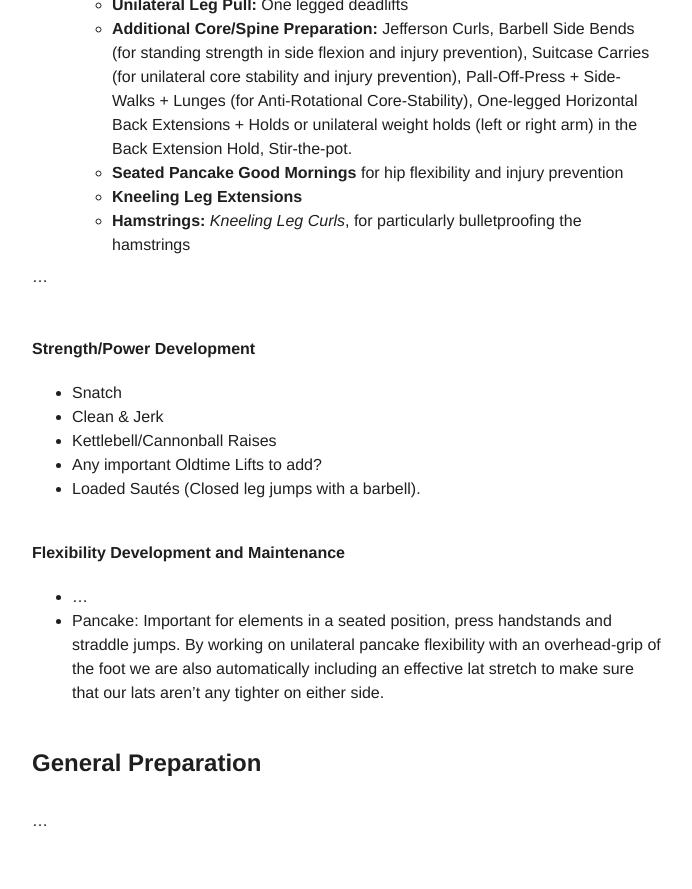
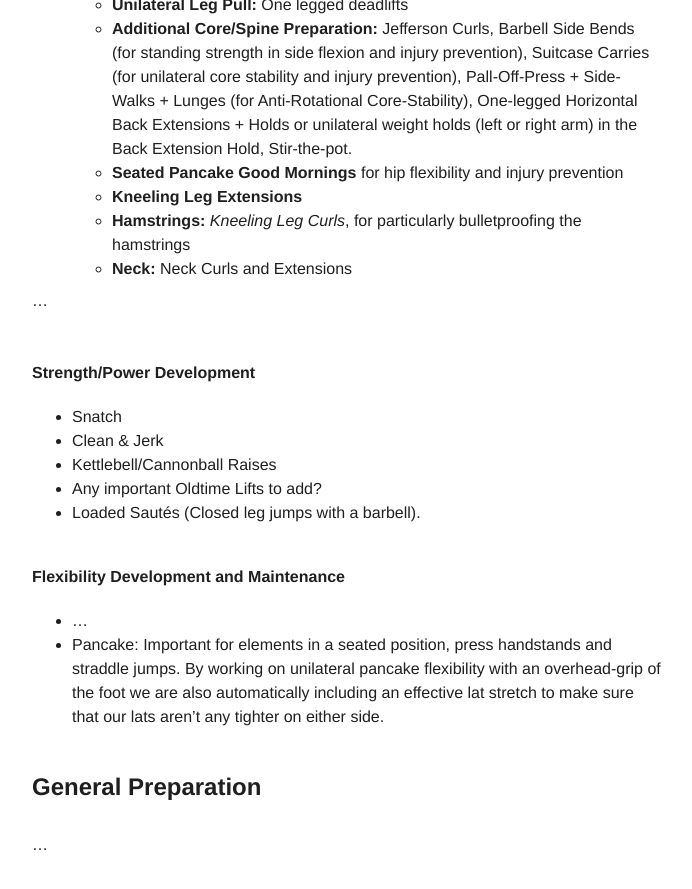
Before and after one commit to floshin/acrolib, a Jekyll site: the page built from training/training-categories.md, in a window 1280 px wide and 900 px high, scrolled down 2263 px. Shown: the top 889 px of the window, without its empty margins (293-985 px from the left). Built offline with Jekyll 4.4.1, drawn with Linux system fonts in a browser that asks for light colours; our own code applies the rules of GitHub Pages for plain Markdown files.

Commit message:
Update training-categories.md

```diff
--- a/training/training-categories.md
+++ b/training/training-categories.md
@@ -85,6 +85,7 @@ Status: work in progress
   * **Seated Pancake Good Mornings** for hip flexibility and injury prevention
   * **Kneeling Leg Extensions**
   * **Hamstrings:** *Kneeling Leg Curls*, for particularly bulletproofing the hamstrings
+  * **Neck:** Neck Curls and Extensions
 
 ...
 
```
